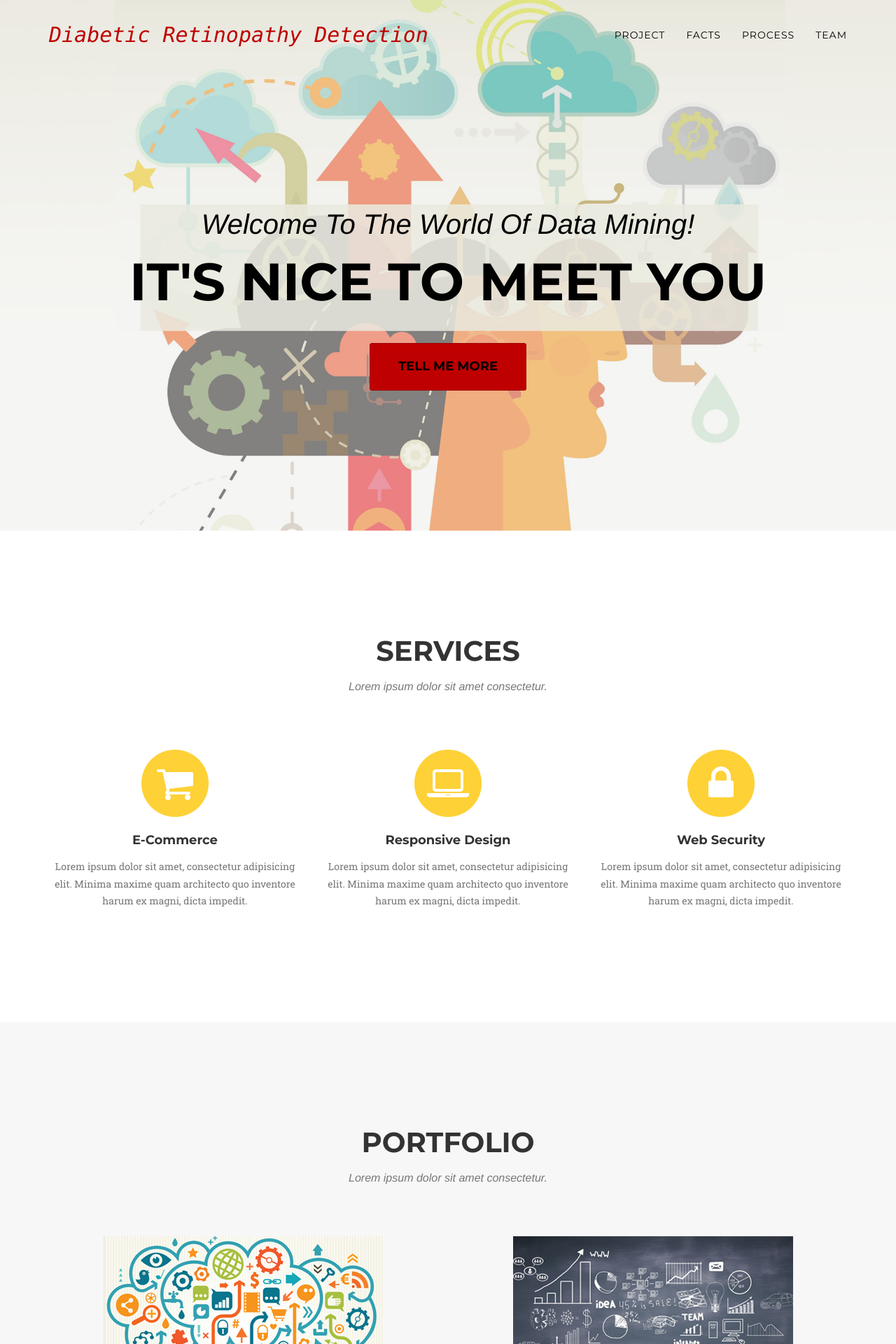
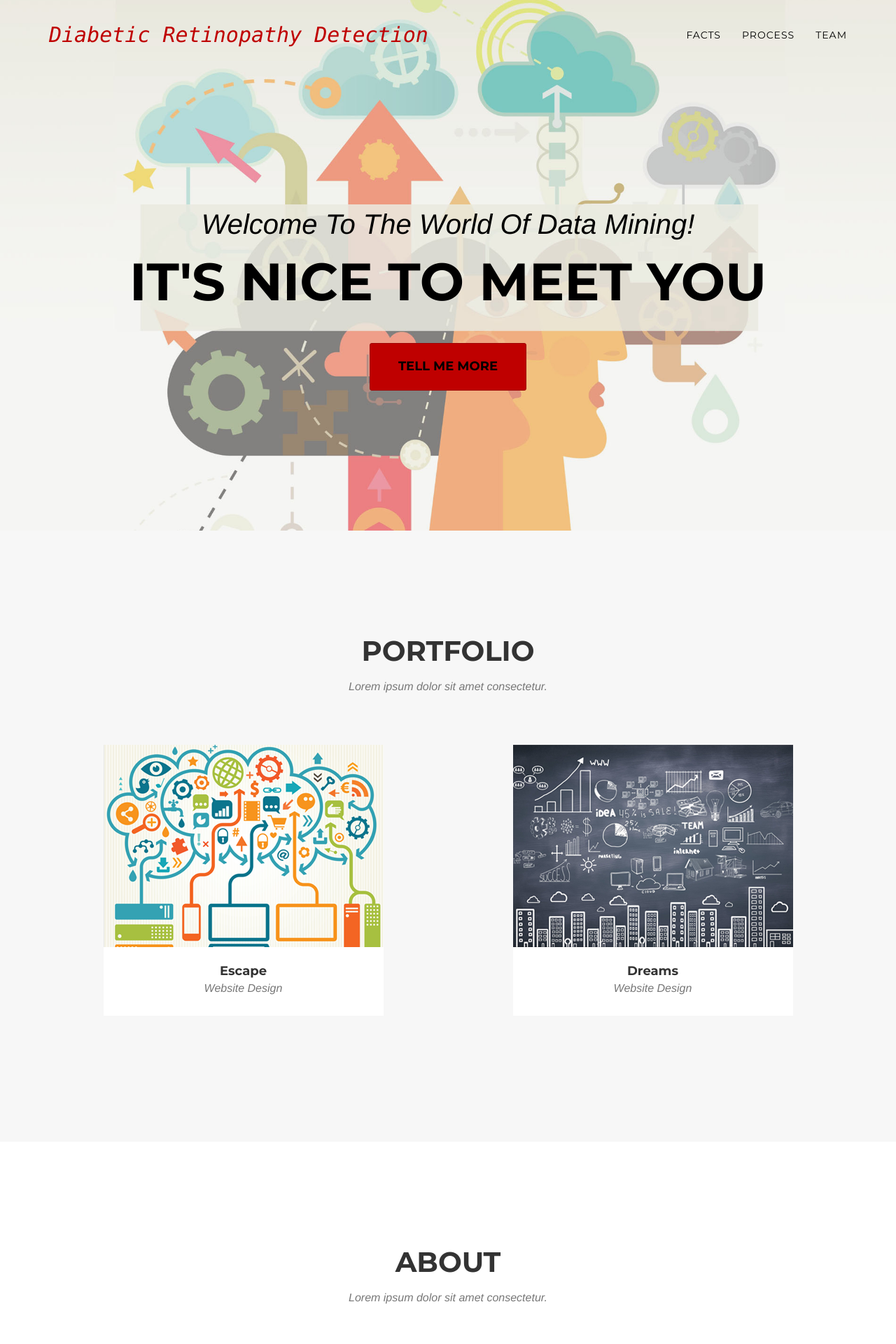
Before and after one commit to anupkher4/DiabeticRetinopathy, a Node server app: template views/index.html in a window 1280 px wide. Shown: the top 1920 px of the page at 70% size. Run offline with Node 20, Linux system fonts and the light colour scheme; the template is opened without the code that fills it, so the values that code supplies are empty; some libraries are stand-ins or nearby versions; some web fonts are replaced.

Commit message:
creatives changed

```diff
--- a/views/index.html
+++ b/views/index.html
@@ -73,9 +73,6 @@
                     <a href="#page-top"></a>
                 </li>
                 <li>
-                    <a class="page-scroll" href="#services" style="color:#000000">Project</a>
-                </li>
-                <li>
                     <a class="page-scroll" href="#portfolio" style="color:#000000">Facts</a>
                 </li>
                 <li>
@@ -97,48 +94,10 @@
         <div class="intro-text">
             <div class="intro-lead-in" style="color:#000000">Welcome To The World Of Data Mining!</div>
             <div class="intro-heading" style="color:#000000">It's Nice To Meet You</div>
-            <a href="#services" class="page-scroll btn btn-xl">Tell Me More</a>
+            <a href="#portfolio" class="page-scroll btn btn-xl">Tell Me More</a>
         </div>
     </div>
 </header>
-
-<!-- Services Section -->
-<section id="services">
-    <div class="container">
-        <div class="row">
-            <div class="col-lg-12 text-center">
-                <h2 class="section-heading">Services</h2>
-                <h3 class="section-subheading text-muted">Lorem ipsum dolor sit amet consectetur.</h3>
-            </div>
-        </div>
-        <div class="row text-center">
-            <div class="col-md-4">
-                    <span class="fa-stack fa-4x">
-                        <i class="fa fa-circle fa-stack-2x text-primary"></i>
-                        <i class="fa fa-shopping-cart fa-stack-1x fa-inverse"></i>
-                    </span>
-                <h4 class="service-heading">E-Commerce</h4>
-                <p class="text-muted">Lorem ipsum dolor sit amet, consectetur adipisicing elit. Minima maxime quam architecto quo inventore harum ex magni, dicta impedit.</p>
-            </div>
-            <div class="col-md-4">
-                    <span class="fa-stack fa-4x">
-                        <i class="fa fa-circle fa-stack-2x text-primary"></i>
-                        <i class="fa fa-laptop fa-stack-1x fa-inverse"></i>
-                    </span>
-                <h4 class="service-heading">Responsive Design</h4>
-                <p class="text-muted">Lorem ipsum dolor sit amet, consectetur adipisicing elit. Minima maxime quam architecto quo inventore harum ex magni, dicta impedit.</p>
-            </div>
-            <div class="col-md-4">
-                    <span class="fa-stack fa-4x">
-                        <i class="fa fa-circle fa-stack-2x text-primary"></i>
-                        <i class="fa fa-lock fa-stack-1x fa-inverse"></i>
-                    </span>
-                <h4 class="service-heading">Web Security</h4>
-                <p class="text-muted">Lorem ipsum dolor sit amet, consectetur adipisicing elit. Minima maxime quam architecto quo inventore harum ex magni, dicta impedit.</p>
-            </div>
-        </div>
-    </div>
-</section>
 
 <!-- Portfolio Grid Section -->
 <section id="portfolio" class="bg-light-gray">
@@ -196,12 +155,12 @@
                 <ul class="timeline">
                     <li>
                         <div class="timeline-image">
-                            <img class="img-circle img-responsive" src="img/about/1.jpg" alt="">
+                            <img class="img-circle img-responsive" src="img/about/11.jpg" alt="">
                         </div>
                         <div class="timeline-panel">
                             <div class="timeline-heading">
                                 <h4>2009-2011</h4>
-                                <h4 class="subheading">Our Humble Beginnings</h4>
+                                <h4 class="subheading">Data Collection And Data Cleaning</h4>
                             </div>
                             <div class="timeline-body">
                                 <p class="text-muted">Lorem ipsum dolor sit amet, consectetur adipisicing elit. Sunt ut voluptatum eius sapiente, totam reiciendis temporibus qui quibusdam, recusandae sit vero unde, sed, incidunt et ea quo dolore laudantium consectetur!</p>
@@ -210,12 +169,12 @@
                     </li>
                     <li class="timeline-inverted">
                         <div class="timeline-image">
-                            <img class="img-circle img-responsive" src="img/about/2.jpg" alt="">
+                            <img class="img-circle img-responsive" src="img/about/12.jpg" alt="">
                         </div>
                         <div class="timeline-panel">
                             <div class="timeline-heading">
                                 <h4>March 2011</h4>
-                                <h4 class="subheading">An Agency is Born</h4>
+                                <h4 class="subheading">Data Mining</h4>
                             </div>
                             <div class="timeline-body">
                                 <p class="text-muted">Lorem ipsum dolor sit amet, consectetur adipisicing elit. Sunt ut voluptatum eius sapiente, totam reiciendis temporibus qui quibusdam, recusandae sit vero unde, sed, incidunt et ea quo dolore laudantium consectetur!</p>
@@ -224,12 +183,12 @@
                     </li>
                     <li>
                         <div class="timeline-image">
-                            <img class="img-circle img-responsive" src="img/about/3.jpg" alt="">
+                            <img class="img-circle img-responsive" src="img/about/13.jpg" alt="">
                         </div>
                         <div class="timeline-panel">
                             <div class="timeline-heading">
                                 <h4>December 2012</h4>
-                                <h4 class="subheading">Transition to Full Service</h4>
+                                <h4 class="subheading">Persistance of Data</h4>
                             </div>
                             <div class="timeline-body">
                                 <p class="text-muted">Lorem ipsum dolor sit amet, consectetur adipisicing elit. Sunt ut voluptatum eius sapiente, totam reiciendis temporibus qui quibusdam, recusandae sit vero unde, sed, incidunt et ea quo dolore laudantium consectetur!</p>
@@ -238,12 +197,12 @@
                     </li>
                     <li class="timeline-inverted">
                         <div class="timeline-image">
-                            <img class="img-circle img-responsive" src="img/about/4.jpg" alt="">
+                            <img class="img-circle img-responsive" src="img/about/14.jpg" alt="">
                         </div>
                         <div class="timeline-panel">
                             <div class="timeline-heading">
                                 <h4>July 2014</h4>
-                                <h4 class="subheading">Phase Two Expansion</h4>
+                                <h4 class="subheading">Data Visualization And Analysis</h4>
                             </div>
                             <div class="timeline-body">
                                 <p class="text-muted">Lorem ipsum dolor sit amet, consectetur adipisicing elit. Sunt ut voluptatum eius sapiente, totam reiciendis temporibus qui quibusdam, recusandae sit vero unde, sed, incidunt et ea quo dolore laudantium consectetur!</p>
@@ -252,9 +211,9 @@
                     </li>
                     <li class="timeline-inverted">
                         <div class="timeline-image">
-                            <h4>Be Part
-                                <br>Of Our
-                                <br>Story!</h4>
+                            <h4>The
+                                <br>End!
+                            </h4>
                         </div>
                     </li>
                 </ul>
@@ -276,8 +235,8 @@
             <div class="col-sm-2" style="margin-right:30px">
                 <div class="team-member">
                     <img src="img/team/12.jpg" class="img-responsive img-circle" alt="">
-                    <h4>Kay Garland</h4>
-                    <p class="text-muted">Lead Designer</p>
+                    <h4>Anup Kher</h4>
+                    <p class="text-muted">Integration Specialist</p>
                     <ul class="list-inline social-buttons">
                         <li><a href="#"><i class="fa fa-twitter"></i></a>
                         </li>
@@ -292,7 +251,7 @@
                 <div class="team-member">
                     <img src="img/team/13.jpg" class="img-responsive img-circle" alt="">
                     <h4>Larry Parker</h4>
-                    <p class="text-muted">Lead Marketer</p>
+                    <p class="text-muted">Data Scientist</p>
                     <ul class="list-inline social-buttons">
                         <li><a href="#"><i class="fa fa-twitter"></i></a>
                         </li>
@@ -307,7 +266,7 @@
                 <div class="team-member">
                     <img src="img/team/11.jpg" class="img-responsive img-circle" alt="">
                     <h4>Diana Pertersen</h4>
-                    <p class="text-muted">Lead Developer</p>
+                    <p class="text-muted">Front End Developer</p>
                     <ul class="list-inline social-buttons">
                         <li><a href="#"><i class="fa fa-twitter"></i></a>
                         </li>
@@ -322,7 +281,7 @@
                 <div class="team-member">
                     <img src="img/team/15.jpg" class="img-responsive img-circle" alt="">
                     <h4>Diana Pertersen</h4>
-                    <p class="text-muted">Lead Developer</p>
+                    <p class="text-muted">Data Scientist</p>
                     <ul class="list-inline social-buttons">
                         <li><a href="#"><i class="fa fa-twitter"></i></a>
                         </li>
@@ -338,7 +297,7 @@
                 <div class="team-member">
                     <img src="img/team/14.jpg" class="img-responsive img-circle" alt="">
                     <h4>Diana Pertersen</h4>
-                    <p class="text-muted">Lead Developer</p>
+                    <p class="text-muted">Data Scientist</p>
                     <ul class="list-inline social-buttons">
                         <li><a href="#"><i class="fa fa-twitter"></i></a>
                         </li>
```
Also changed, not shown: public/img/about/11.jpg (added), public/img/about/12.jpg (added), public/img/about/13.jpg (added), public/img/about/14.jpg (added).
